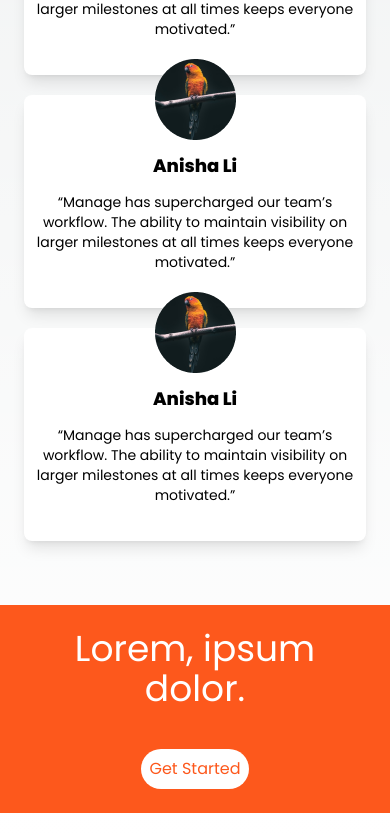
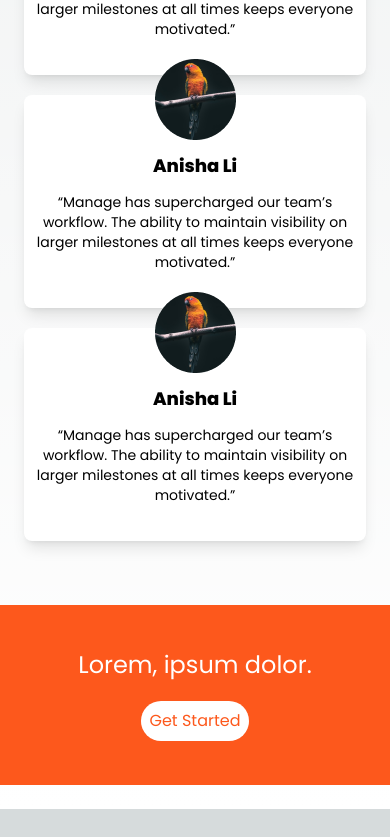
Before and after one commit to nahidbd11/nextjs_tailwind, a Next.js app: page / in a window 390 px wide. Shown: the part 2324-3161 px from the top of the page. After the commit the page ends 3133 px from the top, so only its background shows below. Built offline with nearby package versions, Linux system fonts and the light colour scheme.

Commit message:
cta added

```diff
--- a/app/components/Cta.jsx
+++ b/app/components/Cta.jsx
@@ -3,11 +3,11 @@ import React from 'react'
 const Cta = () => {
   return (
     <section className='bg-primaryRed w-screen mt-16 p-6 text-center'>
-    <div className='container mx-auto sm:px-16 h-40  text-white flex flex-col justify-between md:flex-row items-center '>
-      <h2 className='text-4xl md:max-w-xl text-center'>Lorem, ipsum dolor.</h2>
+    <div className='container mx-auto px-0 md:px-16 py-5   text-white flex flex-col md:justify-between md:flex-row items-center gap-5 '>
+      <h2 className='sm:text-4xl text-2xl md:max-w-xl sm:text-center'>Lorem, ipsum dolor.</h2>
       <a
         href=""
-        className="rounded-full bg-white p-2 text-primaryRed hover:opacity-50"
+        className="rounded-full bg-white px-2 py-2 text-primaryRed hover:opacity-50"
       >
         Get Started
       </a>
```
